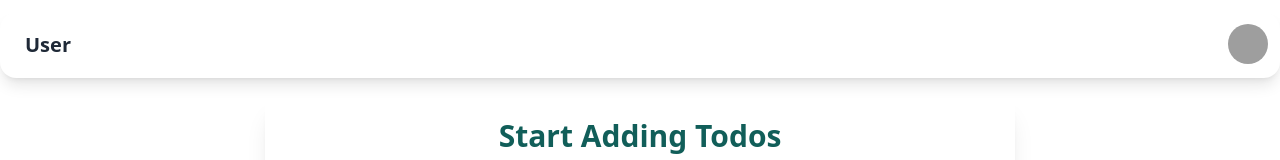
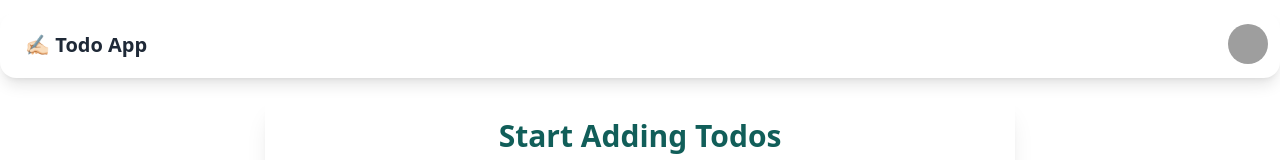
Before and after one commit to amannpatel/TO-DO, a React (Vite) app: page /todo in a window 1280 px wide. Shown: the top 160 px of the page. Built offline with nearby package versions, Linux system fonts and the light colour scheme; no server answers; the database is empty; grey boxes are pictures that could not be loaded.

Commit message:
Revert "Update user display name in Header component"
This reverts commit 1ca2851a03f8d966005df3541f5b5981231039e5.

```diff
--- a/src/components/Header.jsx
+++ b/src/components/Header.jsx
@@ -19,9 +19,7 @@ const Header = () => {
   return (
     <div className="navbar bg-base-100 mt-3 shadow-lg rounded-2xl">
       <div className="flex-1">
-        <a className="btn btn-ghost text-xl rounded-full">
-          <div>{user?.displayName ? user?.displayName : "User"}</div>
-        </a>
+        <a className="btn btn-ghost text-xl rounded-full">✍🏻 Todo App</a>
       </div>
       <div className="flex-none">
         <div className="dropdown dropdown-end">
@@ -38,7 +36,6 @@ const Header = () => {
               )}
             </div>
           </div>
-
           <ul
             tabIndex={0}
             className="menu menu-sm dropdown-content mt-3 z-[1] p-2 shadow bg-base-100 rounded-box w-52"
```
